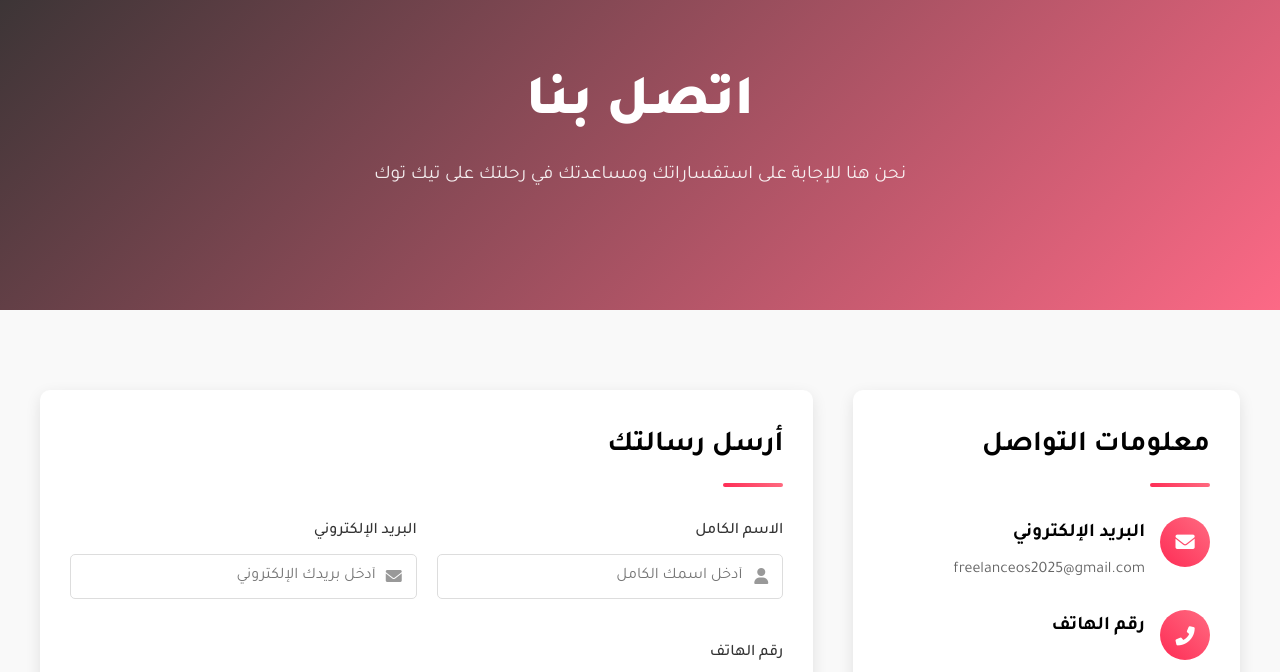
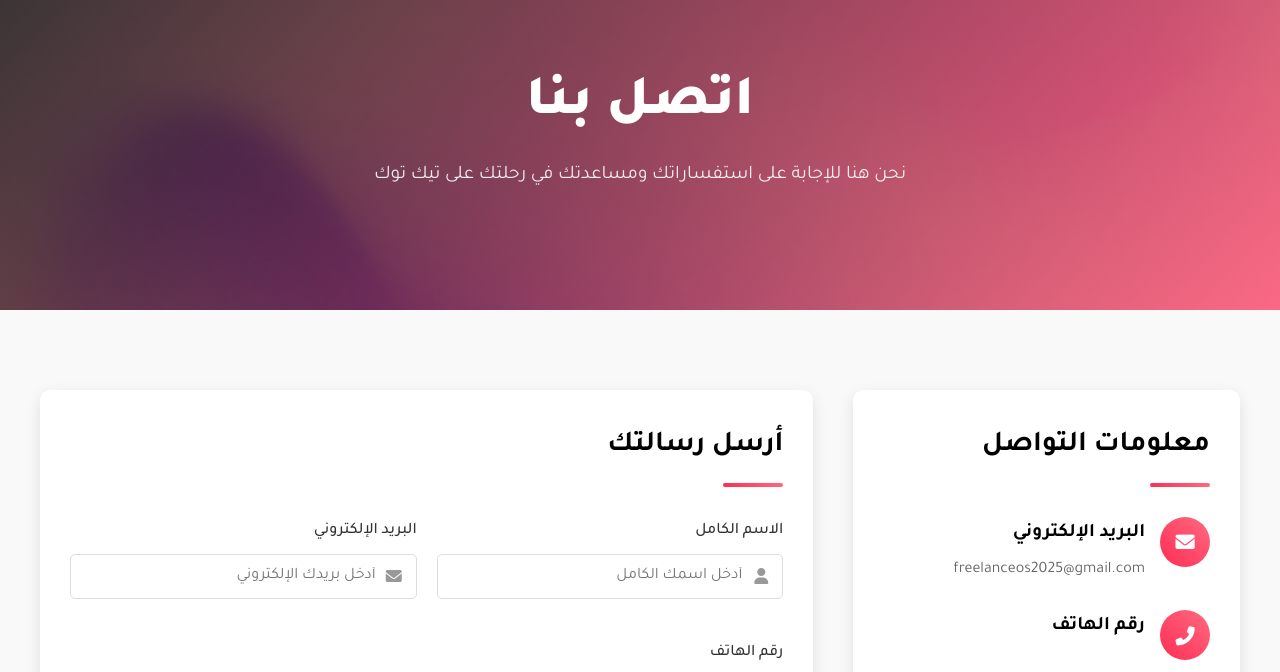
Before and after one commit to freelanceos/tiktokviral, a website: page contactus.html in a window 1280 px wide. Shown: the part 90-762 px from the top of the page. Drawn offline with Linux system fonts and the light colour scheme.

Commit message:
Update contact.css

```diff
--- a/style/contact.css
+++ b/style/contact.css
@@ -68,7 +68,7 @@ img {
 .hero-section {
   position: relative;
   min-height: 50vh;
-  background: url('public/images/background.jpg') center/cover no-repeat;
+  background: url('/images/background.jpg') center/cover no-repeat;
   color: var(--light-color);
   overflow: hidden;
 }
```
